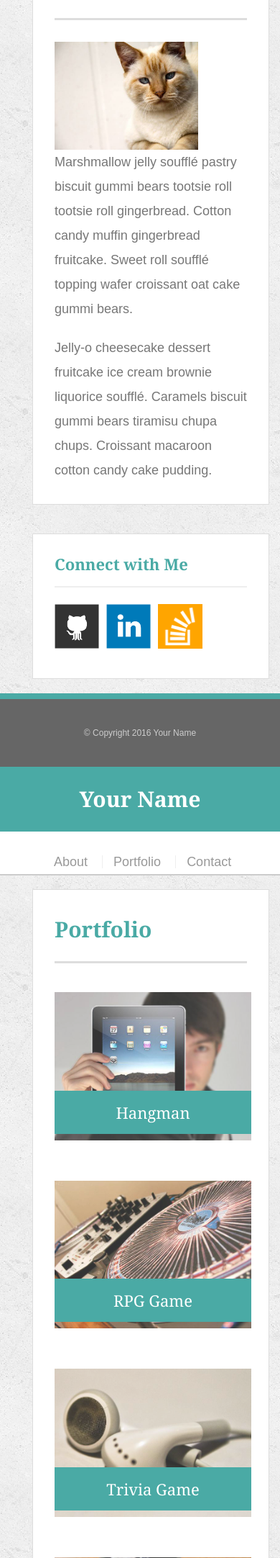
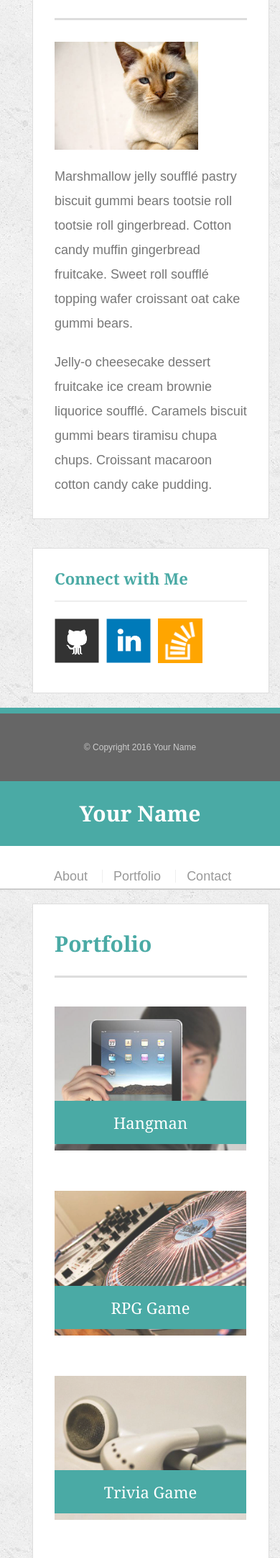
Before and after one commit to catcrooke/Responsive-Portfolio, a PHP site: page / in a window 390 px wide. Shown: the part 1386-3550 px from the top of the page at 72% size. Run offline with PHP 8.4, Linux system fonts and the light colour scheme.

Commit message:
updated remaining css pages and main css page

```diff
--- a/assets/css/contact.css
+++ b/assets/css/contact.css
@@ -1,7 +1,4 @@
 @media screen and (max-width: 980px) {
- 	#contact-form {
- 		/*width: 420px;*/
- 	}
  	input[type=text],
  	input[type=email],
  	textarea {
--- a/assets/css/index.css
+++ b/assets/css/index.css
@@ -1,13 +1,24 @@
-/*@media screen and (max-width: 980px) {
-/*.main-section {
-		width: 430px;
-		height: auto;
-	}*/
-/*	.auth-img {
-    	width: 270px;
-    	height: auto;
-		margin-top: 10px;
-		margin-bottom: 10px;
-		margin-right: 25px;
+@media screen and (max-width: 980px) {
+	.auth-image {
+		width: 263px;
 	}
-}*/*/
+}
+
+@media screen and (max-width: 768px) {
+	.auth-image {
+		width: 310px;
+	}
+	p {
+		line-height: 28px
+	}
+}
+
+@media screen and (max-width: 640px) {
+	.auth-image {
+		width: 267px;
+		margin-bottom: 20px;
+	}
+	p {
+		line-height: 28px
+	}
+}
--- /dev/null
+++ b/assets/css/portfolio.css
@@ -0,0 +1,15 @@
+@media screen and (max-width: 980px) {
+	.work {
+		width: 267px;
+	}
+}
+@media screen and (max-width: 768px) {
+	.work {
+		width: 249px;
+		}
+}
+@media screen and (max-width: 640px) {
+	.work {
+		width: 267px;
+	}
+}
--- a/assets/css/style.css
+++ b/assets/css/style.css
@@ -238,13 +238,13 @@
 		width: 960px;
 	}
 
-	label,
+/*	label,
 	input[type=text],
 	input[type=email],
 	textarea {
     	display: block;
     	width: 355px;
-	}
+	}*/
 }
 
 /*Media Queries at 980px*/
--- a/index.html
+++ b/index.html
@@ -6,6 +6,8 @@
 	<link rel="stylesheet" type="text/css" href="assets/css/reset.css">
 
 	<link rel="stylesheet" type="text/css" href="assets/css/style.css">
+
+	<link rel="stylesheet" type="text/css" href="assets/css/index.css">
 
 	<meta name="viewport" content="width=device-width, initial-scale=1.0">
 </head>
--- a/portfolio.html
+++ b/portfolio.html
@@ -5,6 +5,7 @@
 	<title>Portfolio | Your Name</title>
 	<link rel="stylesheet" type="text/css" href="assets/css/reset.css">
 	<link rel="stylesheet" type="text/css" href="assets/css/style.css">
+	<link rel="stylesheet" type="text/css" href="assets/css/portfolio.css">
 	<meta name="viewport" content="width=device-width, initial-scale=1.0">
 </head>
 <body>
```
